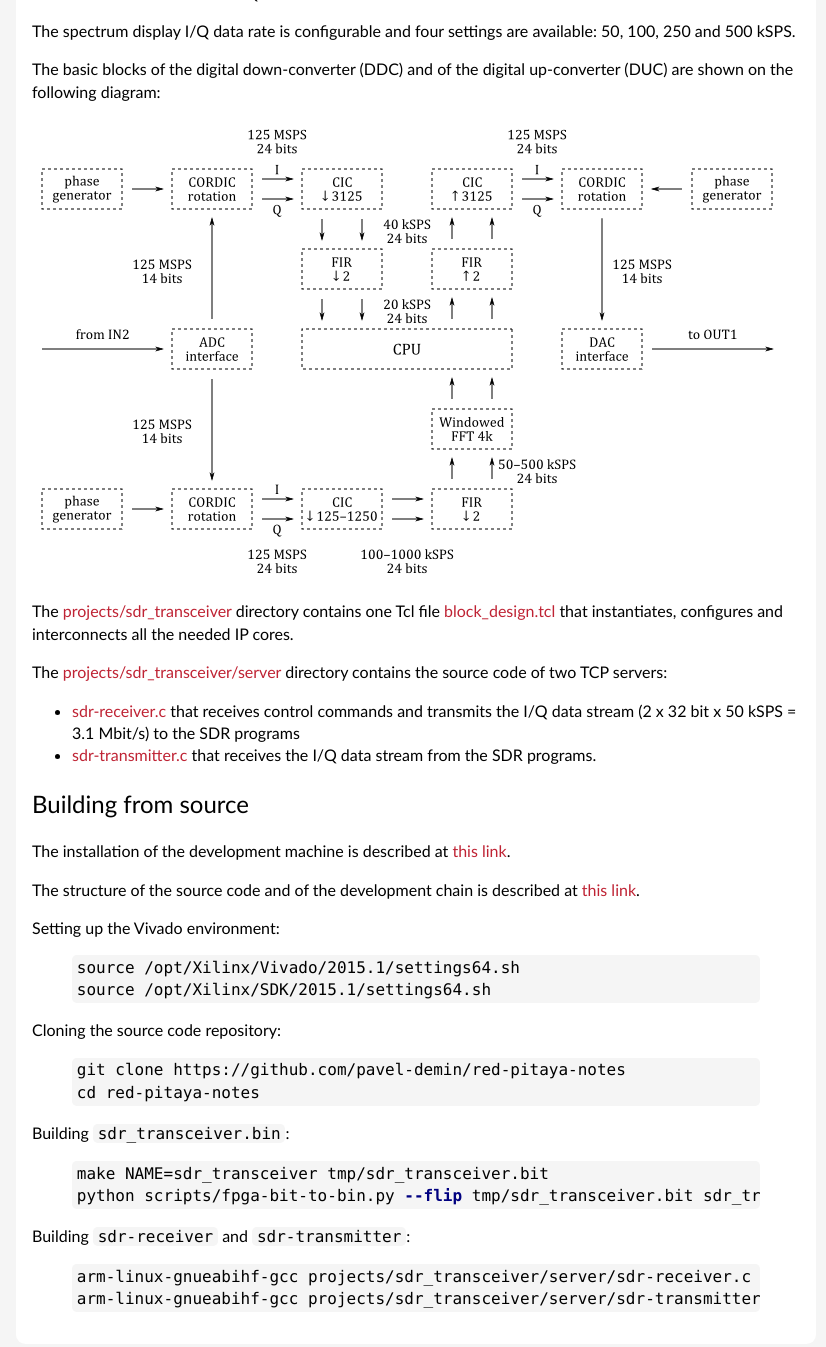
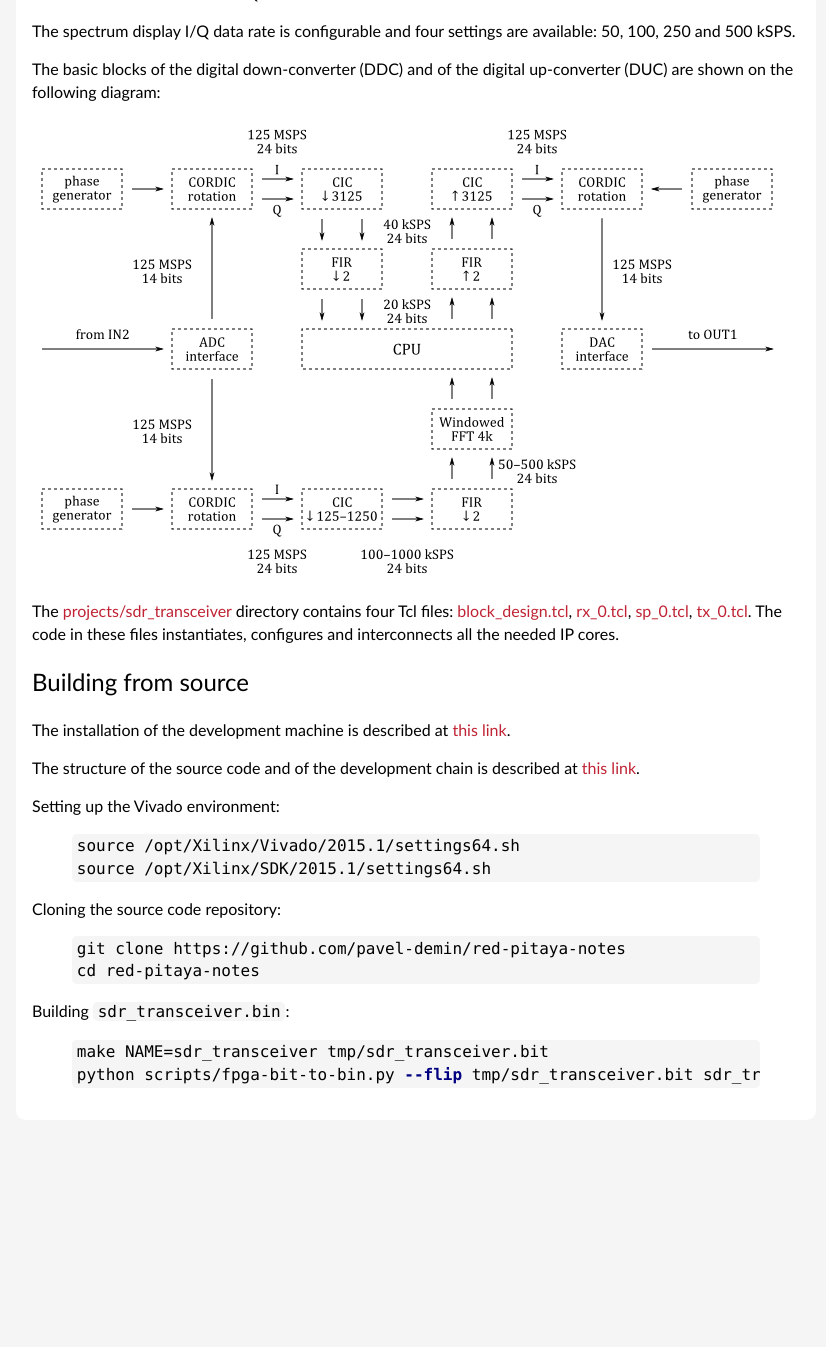
Before and after one commit to pavel-demin/red-pitaya-notes, a Jekyll site: the page built from sdr-transceiver.md, in a window 1280 px wide and 1400 px high, scrolled down 701 px. Shown: the top 1347 px of the window, without its empty margins (224-1050 px from the left). Built offline with Jekyll 4.4.1, drawn with Linux system fonts in a browser that asks for light colours; after the commit the page ends 1877 px from its top, so only the background shows below that.

Commit message:
add links to sdr_transceiver modules remove links to server code

```diff
--- a/sdr-transceiver.md
+++ b/sdr-transceiver.md
@@ -37,12 +37,7 @@ The basic blocks of the digital down-converter (DDC) and of the digital up-conve
 
 ![SDR transceiver]({{ "/img/sdr-transceiver.png" | prepend: site.baseurl }})
 
-The [projects/sdr_transceiver](https://github.com/pavel-demin/red-pitaya-notes/tree/develop/projects/sdr_transceiver) directory contains one Tcl file [block_design.tcl](https://github.com/pavel-demin/red-pitaya-notes/blob/develop/projects/sdr_transceiver/block_design.tcl) that instantiates, configures and interconnects all the needed IP cores.
-
-The [projects/sdr_transceiver/server](https://github.com/pavel-demin/red-pitaya-notes/tree/develop/projects/sdr_transceiver/server) directory contains the source code of two TCP servers:
-
-  - [sdr-receiver.c](https://github.com/pavel-demin/red-pitaya-notes/blob/develop/projects/sdr_transceiver/server/sdr-receiver.c) that receives control commands and transmits the I/Q data stream (2 x 32 bit x 50 kSPS = 3.1 Mbit/s) to the SDR programs
-  - [sdr-transmitter.c](https://github.com/pavel-demin/red-pitaya-notes/blob/develop/projects/sdr_transceiver/server/sdr-transmitter.c) that receives the I/Q data stream from the SDR programs.
+The [projects/sdr_transceiver](https://github.com/pavel-demin/red-pitaya-notes/tree/develop/projects/sdr_transceiver) directory contains four Tcl files: [block_design.tcl](https://github.com/pavel-demin/red-pitaya-notes/blob/develop/projects/sdr_transceiver/block_design.tcl), [rx_0.tcl](https://github.com/pavel-demin/red-pitaya-notes/blob/develop/projects/sdr_transceiver/rx_0.tcl), [sp_0.tcl](https://github.com/pavel-demin/red-pitaya-notes/blob/develop/projects/sdr_transceiver/sp_0.tcl), [tx_0.tcl](https://github.com/pavel-demin/red-pitaya-notes/blob/develop/projects/sdr_transceiver/tx_0.tcl). The code in these files instantiates, configures and interconnects all the needed IP cores.
 
 <!---
 Getting started
@@ -58,8 +53,7 @@ Getting started
  - Edit `etc/init.d/rcS` on the SD card to add the commands that configure FPGA and start the programs:
 {% highlight bash %}
 cat /opt/sdr_transceiver.bin > /dev/xdevcfg
-/opt/sdr-receiver &
-/opt/sdr-transmitter &
+/opt/MiniTRX-server &
 {% endhighlight %}
  - Insert the SD card in Red Pitaya and connect the power.
 -->
@@ -88,9 +82,3 @@ Building `sdr_transceiver.bin`:
 make NAME=sdr_transceiver tmp/sdr_transceiver.bit
 python scripts/fpga-bit-to-bin.py --flip tmp/sdr_transceiver.bit sdr_transceiver.bin
 {% endhighlight %}
-
-Building `sdr-receiver` and `sdr-transmitter`:
-{% highlight bash %}
-arm-linux-gnueabihf-gcc projects/sdr_transceiver/server/sdr-receiver.c -o sdr-receiver -lm -static
-arm-linux-gnueabihf-gcc projects/sdr_transceiver/server/sdr-transmitter.c -o sdr-transmitter -lm -static
-{% endhighlight %}
```
